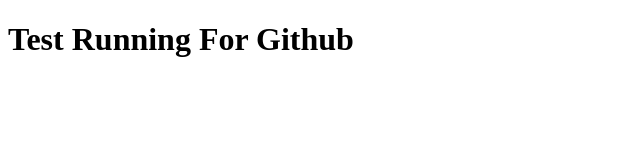
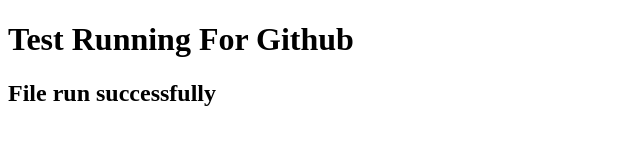
Before and after one commit to muhammadirshad89/first_Ai-Chatbot, a plain HTML site: page index.html in a window 1280 px wide. Shown: the whole page, without its empty margins (0-640 px from the left). Drawn offline with Linux system fonts and the light colour scheme.

Commit message:
changed 2nd

```diff
--- a/index.html
+++ b/index.html
@@ -8,5 +8,6 @@
 </head>
 <body>
     <h1>Test Running For Github</h1>
+    <h2>File run successfully</h2>
 </body>
 </html>
```
